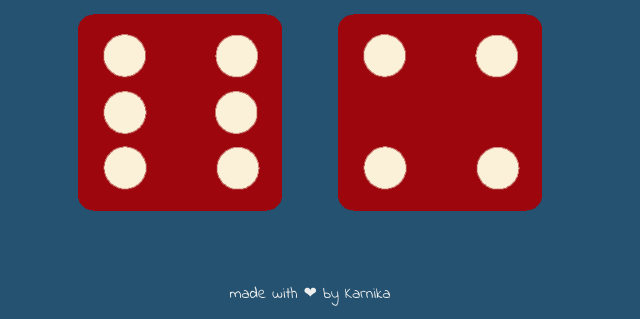
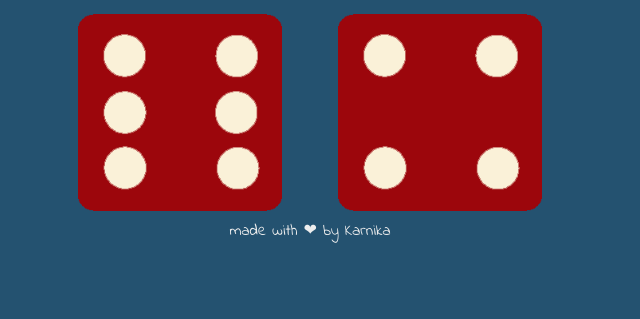
Before and after one commit to karnika22/Dice-Roll, a plain HTML site: page index.html in a window 1280 px wide. Shown: the part 481-800 px from the top of the page, without its empty margins (330-970 px from the left). Drawn offline with Linux system fonts and the light colour scheme.

Commit message:
minor changes made.

```diff
--- a/styles.css
+++ b/styles.css
@@ -33,7 +33,7 @@ img {
 }
 
 footer {
-  margin-top: 5%;
+  /* margin-top: 5%; */
   color: #EEEEEE;
   text-align: center;
   font-family: 'Indie Flower', cursive;
```
